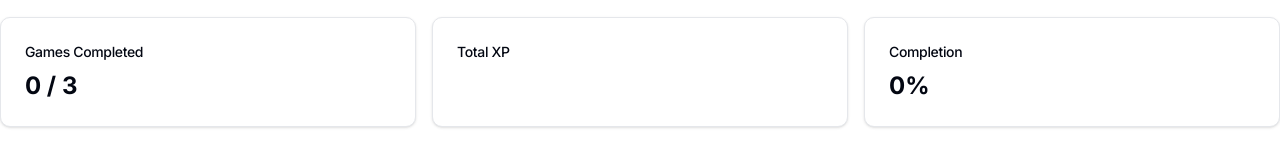
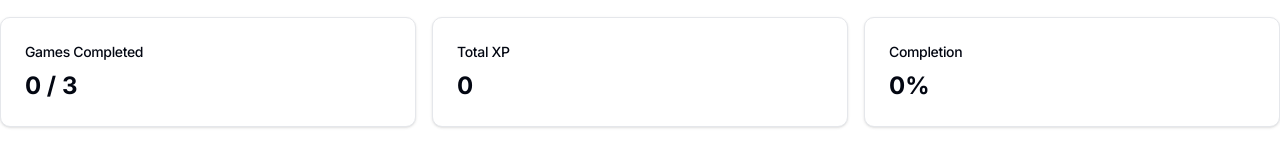
Before and after one commit to SM7958302/moneywise-app, a Next.js app: page /progress in a window 1280 px wide. Shown: the part 168-328 px from the top of the page. Built offline with nearby package versions, Linux system fonts and the light colour scheme.

Commit message:
fix: update progress page to use correct GameContext properties

```diff
--- a/src/app/progress/page.tsx
+++ b/src/app/progress/page.tsx
@@ -28,11 +28,11 @@ const achievements = [
 ]
 
 export default function ProgressPage() {
-  const { progress } = useGame()
+  const { progress, xp } = useGame()
 
   const stats = {
     gamesCompleted: progress.completedScenarios.length,
-    totalXP: progress.xp,
+    totalXP: xp,
     totalGames: achievements.length,
     completionPercentage: (progress.completedScenarios.length / achievements.length) * 100
   }
```
